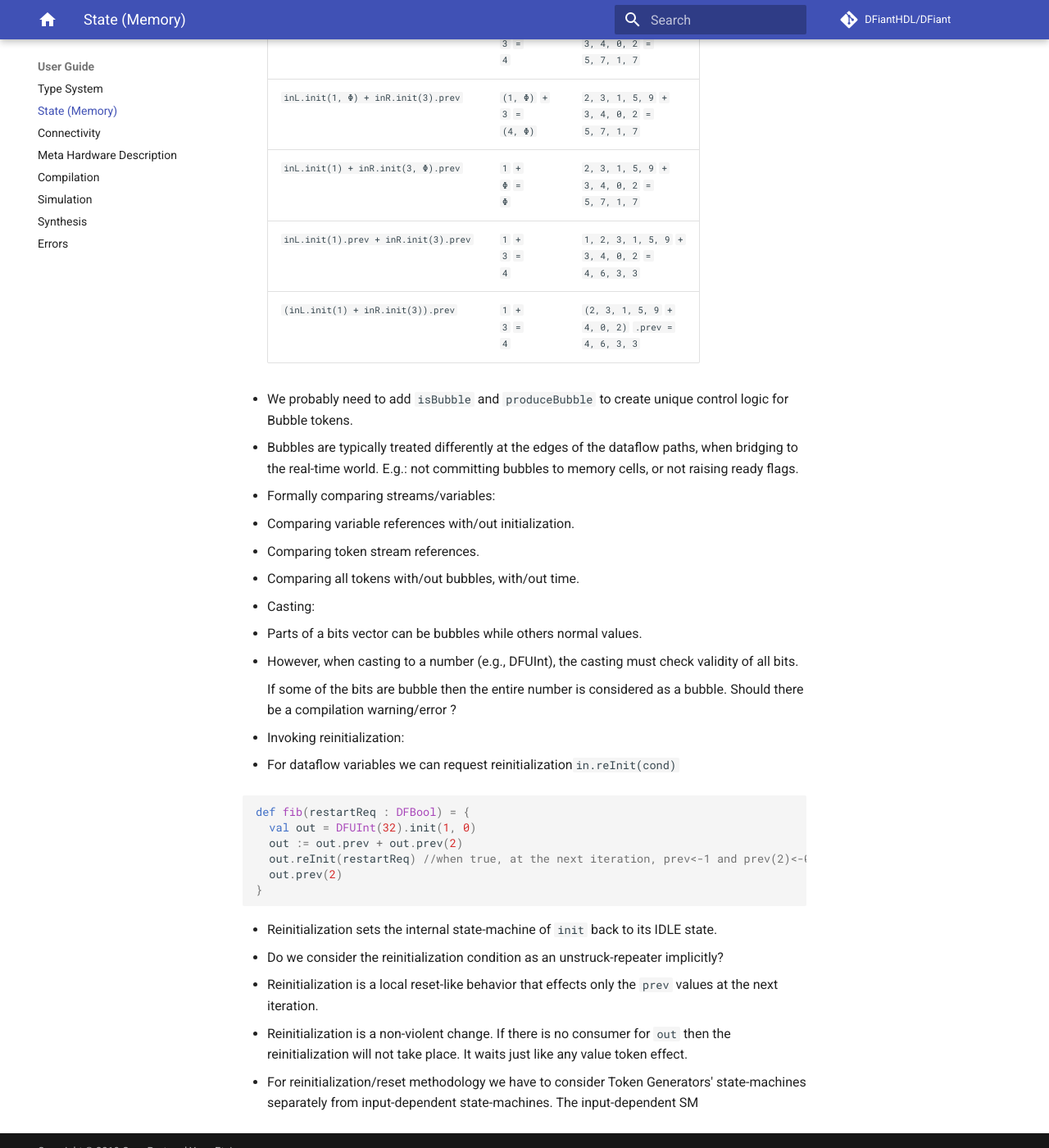
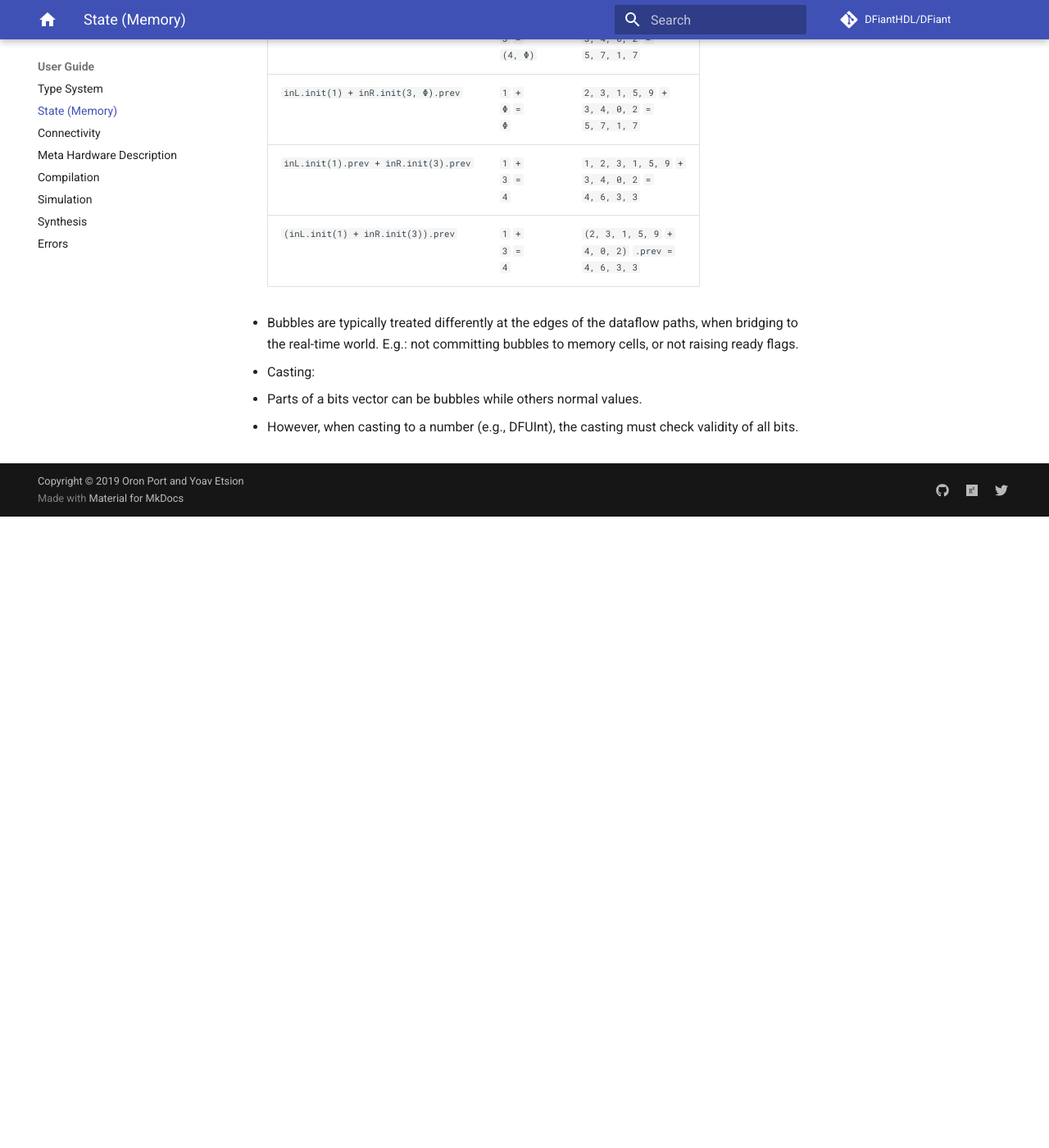
Before and after one commit to DFiantHDL/DFHDL, an MkDocs documentation site: the page built from doc/official/docs/user-guide/state/index.md, in a window 1280 px wide and 1400 px high, scrolled down 2087 px. Shown: the whole window at 82% size. Built offline with MkDocs 1.6.1 and Material for MkDocs 9.7.7, drawn with Linux system fonts in a browser that asks for light colours; a script that is not in the unit is left out; comment, search, counter and statistics services are not loaded; after the commit the page ends 2717 px from its top, so only the background shows below that; some of the changed text lies outside the part shown.

Commit message:
minor state docs update

````diff
--- a/doc/official/docs/user-guide/state/index.md
+++ b/doc/official/docs/user-guide/state/index.md
@@ -15,10 +15,6 @@ Semantically, every DFiant dataflow variable references a token stream (TS).
   * Initialization has no effect on the TS. Only when using `prev` the initialization is placed on the TS reference.
 
   * `init` returns a reference to a new (initialized) dataflow variable, but maintains the *mutability* trait dataflow variable.
-
-  * Initialization can be applied more than once. E.g. :
-
-    `a.init(0).init(5,bits=(3,0))` Initializes all bits to 0 and then initializes a value of `5` to bits `3::0`
 
 * Bubble tokens (Φ) :
 
@@ -74,39 +70,10 @@ Semantically, every DFiant dataflow variable references a token stream (TS).
 
 
 
-  * We probably need to add `isBubble` and `produceBubble` to create unique control logic for Bubble tokens.
-
   * Bubbles are typically treated differently at the edges of the dataflow paths, when bridging to the real-time world. E.g.: not committing bubbles to memory cells, or not raising ready flags.
-
-* Formally comparing streams/variables:
-
-  * Comparing variable references with/out initialization.
-  * Comparing token stream references.
-  * Comparing all tokens with/out bubbles, with/out time.
 
 * Casting:
 
   * Parts of a bits vector can be bubbles while others normal values.
 
   * However, when casting to a number (e.g., DFUInt), the casting must check validity of all bits.
-
-    If some of the bits are bubble then the entire number is considered as a bubble. Should there be a compilation warning/error ?
-
-* Invoking reinitialization:
-
-  * For dataflow variables we can request reinitialization`in.reInit(cond)`
-
-  ```scala
-  def fib(restartReq : DFBool) = {
-    val out = DFUInt(32).init(1, 0)
-    out := out.prev + out.prev(2)
-    out.reInit(restartReq) //when true, at the next iteration, prev<-1 and prev(2)<-0
-    out.prev(2)
-  }
-  ```
-
-  * Reinitialization sets the internal state-machine of `init` back to its IDLE state.
-  * Do we consider the reinitialization condition as an unstruck-repeater implicitly?
-  * Reinitialization is a local reset-like behavior that effects only the `prev` values at the next iteration.
-  * Reinitialization is a non-violent change. If there is no consumer for `out` then the reinitialization will not take place. It waits just like any value token effect.
-  * For reinitialization/reset methodology we have to consider Token Generators' state-machines separately from input-dependent state-machines. The input-dependent SM
````
